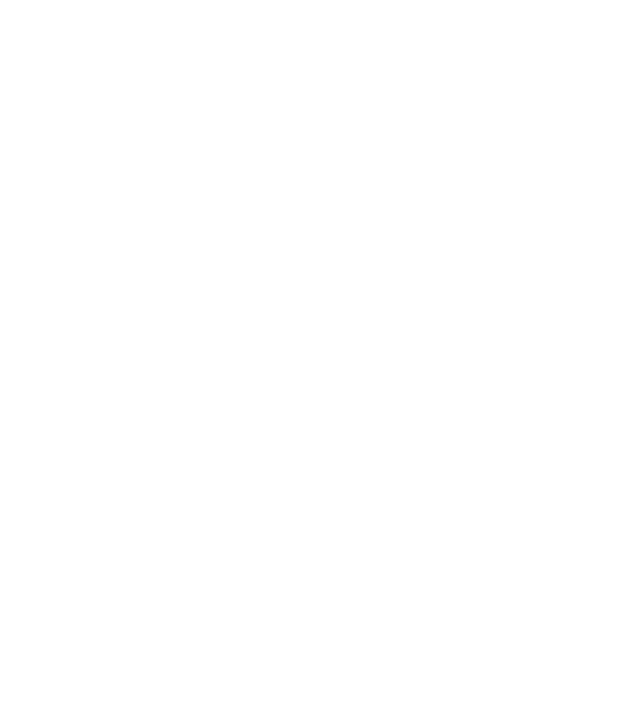
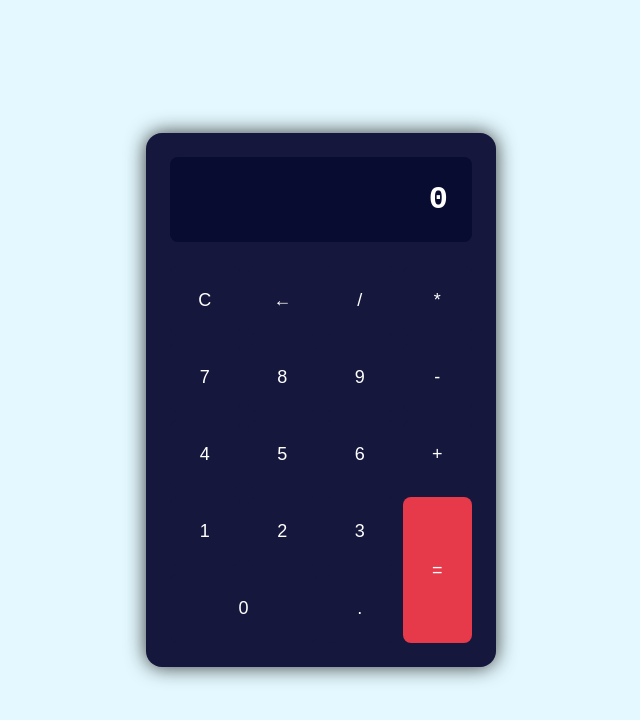
Before and after one commit to LucaTierno/Calculadora, a plain HTML site: page index.html in a window 1280 px wide. Shown: the whole page, without its empty margins (319-959 px from the left). Drawn offline with Linux system fonts and the light colour scheme.

Commit message:
Calculadora terminada

```diff
--- a/index.html
+++ b/index.html
@@ -8,6 +8,28 @@
 </head>
 <body>
 
+    <div class="calculadora">
+        <div class="pantalla">0</div>
+        <button id="c" class="btn">C</button>
+        <button id="borrar" class="btn">←</button>
+        <button class="btn">/</button>
+        <button class="btn">*</button>
+        <button class="btn">7</button>
+        <button class="btn">8</button>
+        <button class="btn">9</button>
+        <button class="btn">-</button>
+        <button class="btn">4</button>
+        <button class="btn">5</button>
+        <button class="btn">6</button>
+        <button class="btn">+</button>
+        <button class="btn">1</button>
+        <button class="btn">2</button>
+        <button class="btn">3</button>
+        <button id="igual" class="btn">=</button>
+        <button id="cero" class="btn">0</button>
+        <button class="btn">.</button>
+    </div>
+
     <script src="main.js"></script>
 </body>
 </html>
--- a/main.js
+++ b/main.js
@@ -0,0 +1,37 @@
+const pantalla = document.querySelector(".pantalla");
+const botones = document.querySelectorAll(".btn");
+
+botones.forEach(boton => {
+    boton.addEventListener("click", () => {
+        const botonApretado = boton.textContent;
+
+        if (boton.id === "c"){
+            pantalla.textContent = "0";
+            return;
+        }
+
+        if (boton.id === "borrar") {
+            if (pantalla.textContent.length === 1 || pantalla.textContent === "Error") {
+                pantalla.textContent = "0";
+            } else {
+                pantalla.textContent = pantalla.textContent.slice(0, -1);
+            }
+            return;
+        }
+
+        if (boton.id === "igual") {
+            try {
+                pantalla.textContent = eval(pantalla.textContent);
+            } catch {
+                pantalla.textContent = "Error"
+            }
+            return;
+        }
+
+        if (pantalla.textContent === "0" || pantalla.textContent === "Error") {
+            pantalla.textContent = botonApretado;
+        } else {
+            pantalla.textContent += botonApretado;
+        }
+    })
+})
--- a/styles.css
+++ b/styles.css
@@ -0,0 +1,68 @@
+*{
+    margin: 0;
+    padding: 0;
+    box-sizing: border-box;
+}
+
+body{
+    min-height: 100vh;
+    background-color: #e3f9ff;
+    display: grid;
+    place-items: center;
+    font-family: 'Segoe UI', Tahoma, Geneva, Verdana, sans-serif;
+}
+
+.calculadora{
+    background-color: #15173c;
+    color: #fff;
+    display: grid;
+    grid-template-columns: repeat(4, 1fr);
+    gap: .5rem;
+    width: 350px;
+    max-width: 100%;
+    padding: 1.5rem;
+    border-radius: 1rem;
+    box-shadow: 0px 0px 20px rgb(53, 53, 53);
+}
+
+.pantalla{
+    grid-column: 1 / 5;
+    background-color: #090c31;
+    padding: 1.5rem;
+    font-size: 2rem;
+    text-align: right;
+    border-radius: .5rem;
+    margin-bottom: 1rem;
+    font-family: monospace;
+    font-weight: 600;
+}
+
+.btn{
+    background-color: #15173c;
+    color: #fff;
+    border: 0;
+    padding: 1.5rem .5rem;
+    display: flex;
+    justify-content: center;
+    align-items: center;
+    border-radius: .5rem;
+    cursor: pointer;
+    font-size: 18px;
+}
+
+.btn:hover{
+    background-color: #090c31;
+}
+
+#cero{
+    grid-column: span 2;
+}
+
+#igual{
+    grid-row: span 2;
+    background-color: #e6394a;
+}
+
+#igual:hover{
+    background-color: #ce2c3c;
+}
```
